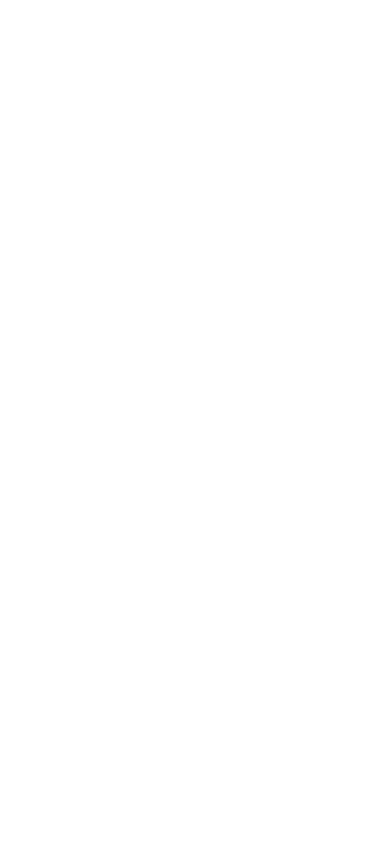
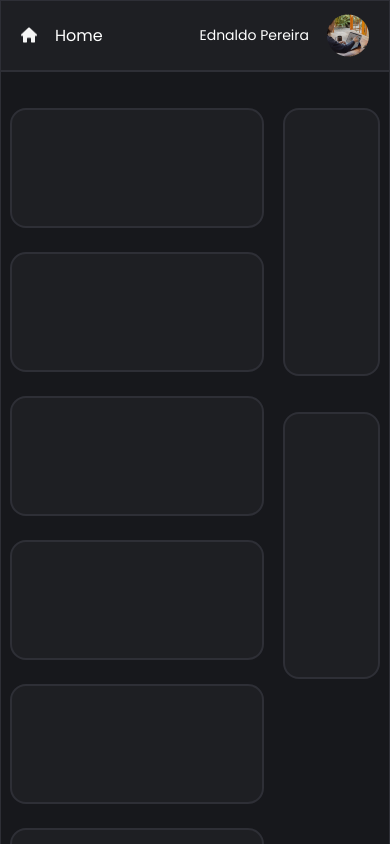
Before and after one commit to LuizBrugnera/compass-social, a React (Create React App) app: page / in a window 390 px wide. Shown: the top 844 px of the page. Built offline with nearby package versions, Linux system fonts and the light colour scheme.

Commit message:
feat - adding responsiveness to home

```diff
--- a/package.json
+++ b/package.json
@@ -8,6 +8,7 @@
         "@testing-library/user-event": "^13.5.0",
         "react": "^18.2.0",
         "react-dom": "^18.2.0",
+        "react-router-dom": "^6.10.0",
         "react-scripts": "5.0.1",
         "web-vitals": "^2.1.4"
     },
@@ -36,6 +37,11 @@
         ]
     },
     "devDependencies": {
+        "@types/jest": "^29.5.1",
+        "@types/node": "^18.16.1",
+        "@types/react": "^18.2.0",
+        "@types/react-dom": "^18.2.1",
+        "@types/react-router-dom": "^5.3.3",
         "typescript": "^5.0.4"
     }
 }
--- a/src/App.tsx
+++ b/src/App.tsx
@@ -1,5 +1,5 @@
 import React from 'react';
-import { BrowserRouter as Router, Routes, Route } from 'react-router-dom';
+import { BrowserRouter as Router, Route, Routes } from "react-router-dom";
 // components
 import Login from './pages/Login';
 import Signup from './pages/Signup';
@@ -9,9 +9,13 @@
 
 function App(){
   return (
-    <div className="App">
-
-    </div>
+    <Router>
+      <Routes>
+        <Route path="/" element={<Home/>}/>
+        <Route path="/login" element={<Login/>}/>
+        <Route path="/signup" element={<Signup/>}/>
+      </Routes>
+    </Router>
   );
 }
 
--- a/src/components/templates/HomeLayout.css
+++ b/src/components/templates/HomeLayout.css
@@ -3,14 +3,14 @@
 * {
   box-sizing: border-box;
   color: #fff;
-  font-family: 'Poppins';
+  font-family: "Poppins";
 }
 
 .container_main {
   display: flex;
   justify-content: center;
   align-items: center;
-    background-color: #1E1E1E;
+  background-color: #1e1e1e;
 }
 
 .container_section {
@@ -50,7 +50,6 @@
   background-color: #1e1f23;
   border-bottom: 2px solid #2e2f36;
 
-
   display: flex;
   justify-content: space-between;
   align-items: center;
@@ -76,7 +75,7 @@
 
   gap: 24px;
 
-  width: 710px;
+  width: 65.43%;
   height: 100%;
 }
 .container_friends {
@@ -87,7 +86,7 @@
 
   gap: 36px;
 
-  width: 272px;
+  width: 25%;
   height: 100%;
 }
 
@@ -104,8 +103,8 @@
   align-items: flex-start;
   padding: 16px;
 
-  width: 710px;
-  height: 120px;
+  width: 100%;
+  min-height: 120px;
 
   /* gray/gray 700 */
 
@@ -117,14 +116,19 @@
 
   /* Inside auto layout */
 }
-
-.logo{
+.container_logo_compass {
+  width: 68.18%;
+}
+.logo {
+  width: 100%;
   padding: 42px 0px;
 }
 
 .house_icon {
   width: 16px;
-    height: 16px;
+  height: 17px;
+
+  padding-bottom: 1px;
 }
 .friend_box {
   display: flex;
@@ -132,8 +136,8 @@
   align-items: flex-end;
   padding: 0px;
 
-  width: 272px;
-  height: 267.5px;
+  width: 100%;
+  min-height: 267.5px;
 
   /* gray/gray 700 */
 
@@ -155,3 +159,20 @@
   font-size: 16px;
   line-height: 24px;
 }
+
+@media screen and (max-width: 1440px) {
+  .container_section {
+    min-width: 100%;
+    height: 100%;
+  }
+}
+
+@media screen and (max-width: 500px) {
+  .container_side_bar {
+    display: none;
+  }
+
+  .container_home {
+    width: 100%;
+  }
+}
--- a/src/components/templates/HomeLayout.tsx
+++ b/src/components/templates/HomeLayout.tsx
@@ -10,7 +10,9 @@
     <main className="container_main">
       <div className="container_section">
         <div className="container_side_bar">
-          <img className="logo" src={compass_logo} alt="logo compass" />
+          <div className="container_logo_compass">
+            <img className="logo" src={compass_logo} alt="logo compass" />
+          </div>
         </div>
         <div className="container_home">
           <div className="container_nav">
```
Also changed, not shown: 1 other file (tests, documents, lock files or other folders). Lines whose indentation alone changed are shown as unchanged.
